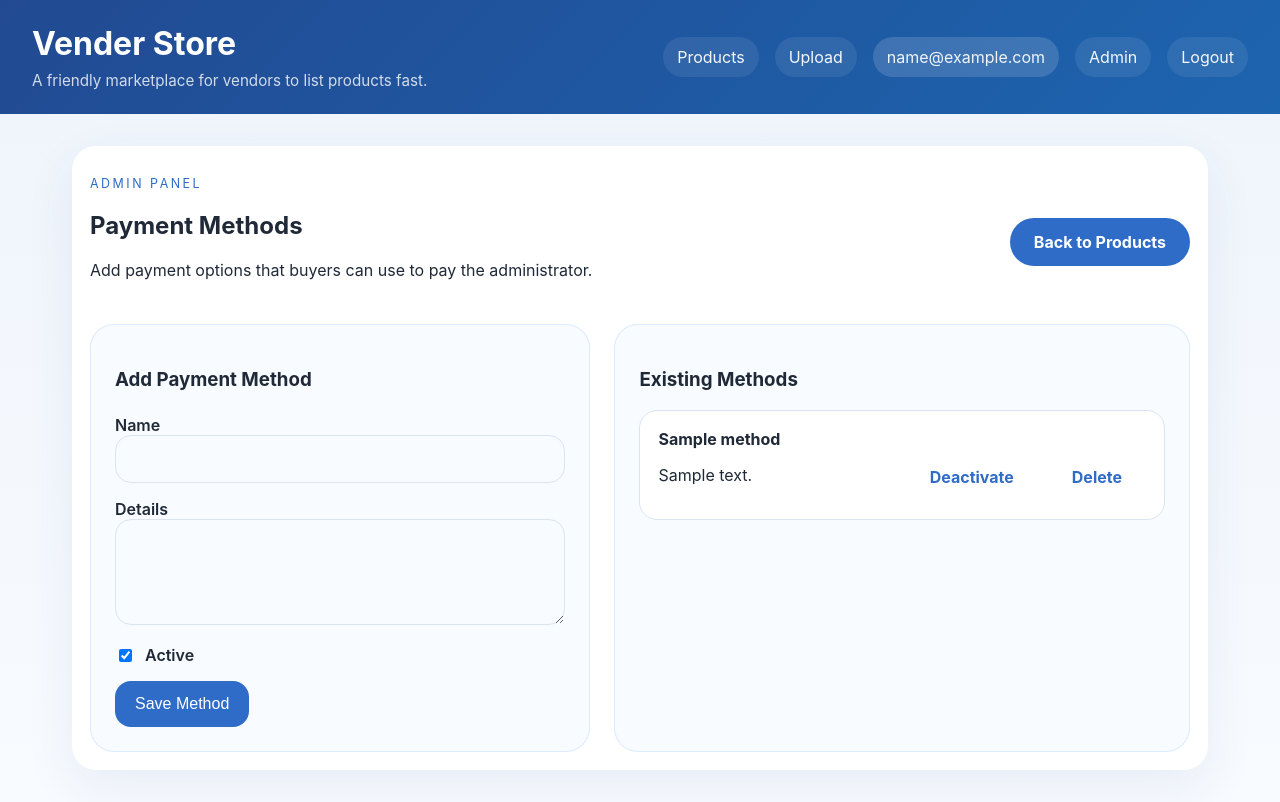
After one commit to samuelatoli/vender.store, a Flask app: page /admin/payments in a window 1280 px wide. The commit adds this page. Run offline with Flask 3, Linux system fonts and the light colour scheme; the visitor is signed in with stand-in values (Sample User, id 1); tables that the repository leaves empty hold one stand-in row (values such as "Sample post").

Commit message:
Add admin payment management system and payment display on product pages

```diff
--- a/app.py
+++ b/app.py
@@ -29,8 +29,21 @@ def init_db():
     c.execute('''CREATE TABLE IF NOT EXISTS users (
         id INTEGER PRIMARY KEY AUTOINCREMENT,
         email TEXT NOT NULL UNIQUE,
-        password TEXT NOT NULL
+        password TEXT NOT NULL,
+        is_admin INTEGER NOT NULL DEFAULT 0
     )''')
+    c.execute('''CREATE TABLE IF NOT EXISTS payment_methods (
+        id INTEGER PRIMARY KEY AUTOINCREMENT,
+        name TEXT NOT NULL,
+        details TEXT,
+        active INTEGER NOT NULL DEFAULT 1
+    )''')
+
+    # Add legacy schema migration support for older databases.
+    user_columns = [row[1] for row in c.execute("PRAGMA table_info(users)").fetchall()]
+    if 'is_admin' not in user_columns:
+        c.execute('ALTER TABLE users ADD COLUMN is_admin INTEGER NOT NULL DEFAULT 0')
+
     conn.commit()
     conn.close()
 
@@ -67,11 +80,12 @@ def index():
 def product_detail(product_id):
     conn = get_db_connection()
     product = conn.execute('SELECT * FROM products WHERE id = ?', (product_id,)).fetchone()
+    payment_methods = conn.execute('SELECT name, details FROM payment_methods WHERE active = 1 ORDER BY id DESC').fetchall()
     conn.close()
     if product is None:
         flash('Product not found.')
         return redirect(url_for('index'))
-    return render_template('detail.html', product=product)
+    return render_template('detail.html', product=product, payment_methods=payment_methods)
 
 @app.route('/upload', methods=['GET', 'POST'])
 def upload():
@@ -116,15 +130,20 @@ def signup():
             return redirect(url_for('signup'))
         hashed = generate_password_hash(password)
         conn = get_db_connection()
+        admin_exists = conn.execute('SELECT 1 FROM users WHERE is_admin = 1 LIMIT 1').fetchone()
+        is_admin = 0 if admin_exists else 1
         try:
-            conn.execute('INSERT INTO users (email, password) VALUES (?, ?)', (email, hashed))
+            conn.execute('INSERT INTO users (email, password, is_admin) VALUES (?, ?, ?)', (email, hashed, is_admin))
             conn.commit()
         except sqlite3.IntegrityError:
             flash('Email already taken.')
             conn.close()
             return redirect(url_for('signup'))
         conn.close()
-        flash('Account created. Please log in.')
+        if is_admin:
+            flash('Account created. Please log in. Admin access configured.')
+        else:
+            flash('Account created. Please log in.')
         return redirect(url_for('login'))
     return render_template('signup.html')
 
@@ -135,11 +154,12 @@ def login():
         email = request.form.get('email', '').strip()
         password = request.form.get('password', '')
         conn = get_db_connection()
-        user = conn.execute('SELECT id, email, password FROM users WHERE email = ?', (email,)).fetchone()
+        user = conn.execute('SELECT id, email, password, is_admin FROM users WHERE email = ?', (email,)).fetchone()
         conn.close()
         if user and check_password_hash(user['password'], password):
             session['user_id'] = user['id']
             session['email'] = user['email']
+            session['is_admin'] = bool(user['is_admin'])
             flash('Logged in successfully.')
             return redirect(url_for('index'))
         flash('Invalid email or password.')
@@ -151,8 +171,71 @@ def login():
 def logout():
     session.pop('user_id', None)
     session.pop('email', None)
+    session.pop('is_admin', None)
     flash('Logged out.')
     return redirect(url_for('index'))
+
+
+def user_is_admin():
+    user_id = session.get('user_id')
+    if not user_id:
+        return False
+    conn = get_db_connection()
+    user = conn.execute('SELECT is_admin FROM users WHERE id = ?', (user_id,)).fetchone()
+    conn.close()
+    return bool(user and user['is_admin'])
+
+
+@app.route('/admin/payments', methods=['GET', 'POST'])
+def admin_payments():
+    if not user_is_admin():
+        flash('Administrator access required.')
+        return redirect(url_for('index'))
+
+    conn = get_db_connection()
+    if request.method == 'POST':
+        name = request.form.get('name', '').strip()
+        details = request.form.get('details', '').strip()
+        active = 1 if request.form.get('active') == 'on' else 0
+        if not name:
+            flash('Payment method name is required.')
+            return redirect(url_for('admin_payments'))
+        conn.execute('INSERT INTO payment_methods (name, details, active) VALUES (?, ?, ?)', (name, details, active))
+        conn.commit()
+        flash('Payment method added.')
+        conn.close()
+        return redirect(url_for('admin_payments'))
+
+    payment_methods = conn.execute('SELECT * FROM payment_methods ORDER BY id DESC').fetchall()
+    conn.close()
+    return render_template('admin_payments.html', payment_methods=payment_methods)
+
+
+@app.route('/admin/payments/<int:method_id>/toggle')
+def toggle_payment_method(method_id):
+    if not user_is_admin():
+        flash('Administrator access required.')
+        return redirect(url_for('index'))
+    conn = get_db_connection()
+    conn.execute('UPDATE payment_methods SET active = 1 - active WHERE id = ?', (method_id,))
+    conn.commit()
+    conn.close()
+    flash('Payment method status updated.')
+    return redirect(url_for('admin_payments'))
+
+
+@app.route('/admin/payments/<int:method_id>/delete')
+def delete_payment_method(method_id):
+    if not user_is_admin():
+        flash('Administrator access required.')
+        return redirect(url_for('index'))
+    conn = get_db_connection()
+    conn.execute('DELETE FROM payment_methods WHERE id = ?', (method_id,))
+    conn.commit()
+    conn.close()
+    flash('Payment method deleted.')
+    return redirect(url_for('admin_payments'))
+
 
 @app.route('/uploads/<filename>')
 def uploaded_file(filename):
--- a/static/style.css
+++ b/static/style.css
@@ -276,6 +276,108 @@ button:hover {
   margin-top: 18px;
 }
 
+.admin-panel {
+  padding: 18px;
+  background: #fff;
+  border-radius: 24px;
+  box-shadow: var(--shadow);
+}
+
+.admin-header {
+  display: flex;
+  justify-content: space-between;
+  align-items: center;
+  gap: 20px;
+  flex-wrap: wrap;
+  margin-bottom: 28px;
+}
+
+.admin-grid {
+  display: grid;
+  grid-template-columns: 1fr 1.15fr;
+  gap: 24px;
+}
+
+.admin-card {
+  padding: 24px;
+  border-radius: 24px;
+  background: #f8fbff;
+  border: 1px solid rgba(96, 165, 250, 0.18);
+}
+
+.payment-admin-list {
+  list-style: none;
+  padding: 0;
+  margin: 0;
+}
+
+.payment-admin-item {
+  display: flex;
+  justify-content: space-between;
+  align-items: flex-start;
+  gap: 18px;
+  padding: 18px;
+  margin-bottom: 14px;
+  background: #fff;
+  border-radius: 18px;
+  border: 1px solid var(--border);
+}
+
+.payment-admin-item.inactive {
+  opacity: 0.7;
+}
+
+.admin-actions {
+  display: flex;
+  gap: 10px;
+  flex-wrap: wrap;
+}
+
+.toggle-label {
+  display: flex;
+  align-items: center;
+  gap: 10px;
+  margin-bottom: 16px;
+  cursor: pointer;
+}
+
+.payment-box {
+  margin-top: 24px;
+  padding: 24px;
+  border-radius: 20px;
+  background: var(--accent-soft);
+  border: 1px solid rgba(96, 165, 250, 0.28);
+}
+
+.payment-box h3 {
+  margin-top: 0;
+}
+
+.payment-list {
+  list-style: none;
+  padding: 0;
+  margin: 18px 0 0;
+}
+
+.payment-list li {
+  padding: 14px 16px;
+  border-radius: 16px;
+  background: #fff;
+  border: 1px solid rgba(96, 165, 250, 0.16);
+  margin-bottom: 14px;
+}
+
+.payment-list strong {
+  display: block;
+  margin-bottom: 6px;
+}
+
+@media (max-width: 900px) {
+  .admin-grid {
+    grid-template-columns: 1fr;
+  }
+}
+
 .product-detail {
   display: grid;
   grid-template-columns: 1fr 1.1fr;
--- /dev/null
+++ b/templates/admin_payments.html
@@ -0,0 +1,47 @@
+{% extends 'base.html' %}
+{% block content %}
+  <section class="admin-panel">
+    <div class="admin-header">
+      <div>
+        <p class="eyebrow">Admin Panel</p>
+        <h2>Payment Methods</h2>
+        <p>Add payment options that buyers can use to pay the administrator.</p>
+      </div>
+      <a class="button primary" href="{{ url_for('index') }}">Back to Products</a>
+    </div>
+
+    <div class="admin-grid">
+      <div class="admin-card">
+        <h3>Add Payment Method</h3>
+        <form method="post">
+          <label>Name<br><input type="text" name="name" required></label>
+          <label>Details<br><textarea name="details" rows="4"></textarea></label>
+          <label class="toggle-label"><input type="checkbox" name="active" checked> Active</label>
+          <button type="submit">Save Method</button>
+        </form>
+      </div>
+
+      <div class="admin-card">
+        <h3>Existing Methods</h3>
+        {% if payment_methods %}
+          <ul class="payment-admin-list">
+            {% for method in payment_methods %}
+              <li class="payment-admin-item {{ 'inactive' if not method['active'] else '' }}">
+                <div>
+                  <strong>{{ method['name'] }}</strong>
+                  <p>{{ method['details'] or 'No details provided.' }}</p>
+                </div>
+                <div class="admin-actions">
+                  <a class="button secondary" href="{{ url_for('toggle_payment_method', method_id=method['id']) }}">{{ 'Activate' if not method['active'] else 'Deactivate' }}</a>
+                  <a class="button danger" href="{{ url_for('delete_payment_method', method_id=method['id']) }}">Delete</a>
+                </div>
+              </li>
+            {% endfor %}
+          </ul>
+        {% else %}
+          <p>No payment methods yet. Add one to let customers pay the admin.</p>
+        {% endif %}
+      </div>
+    </div>
+  </section>
+{% endblock %}
--- a/templates/base.html
+++ b/templates/base.html
@@ -18,6 +18,9 @@
           <a href="{{ url_for('upload') }}">Upload</a>
           {% if session.email %}
             <span class="user-badge">{{ session.email }}</span>
+            {% if session.get('is_admin') %}
+              <a href="{{ url_for('admin_payments') }}">Admin</a>
+            {% endif %}
             <a href="{{ url_for('logout') }}">Logout</a>
           {% else %}
             <a href="{{ url_for('login') }}">Login</a>
```
Also changed, not shown: templates/detail.html (added, +29 -0 lines), tests/test_app.py (+32 -0 lines).
